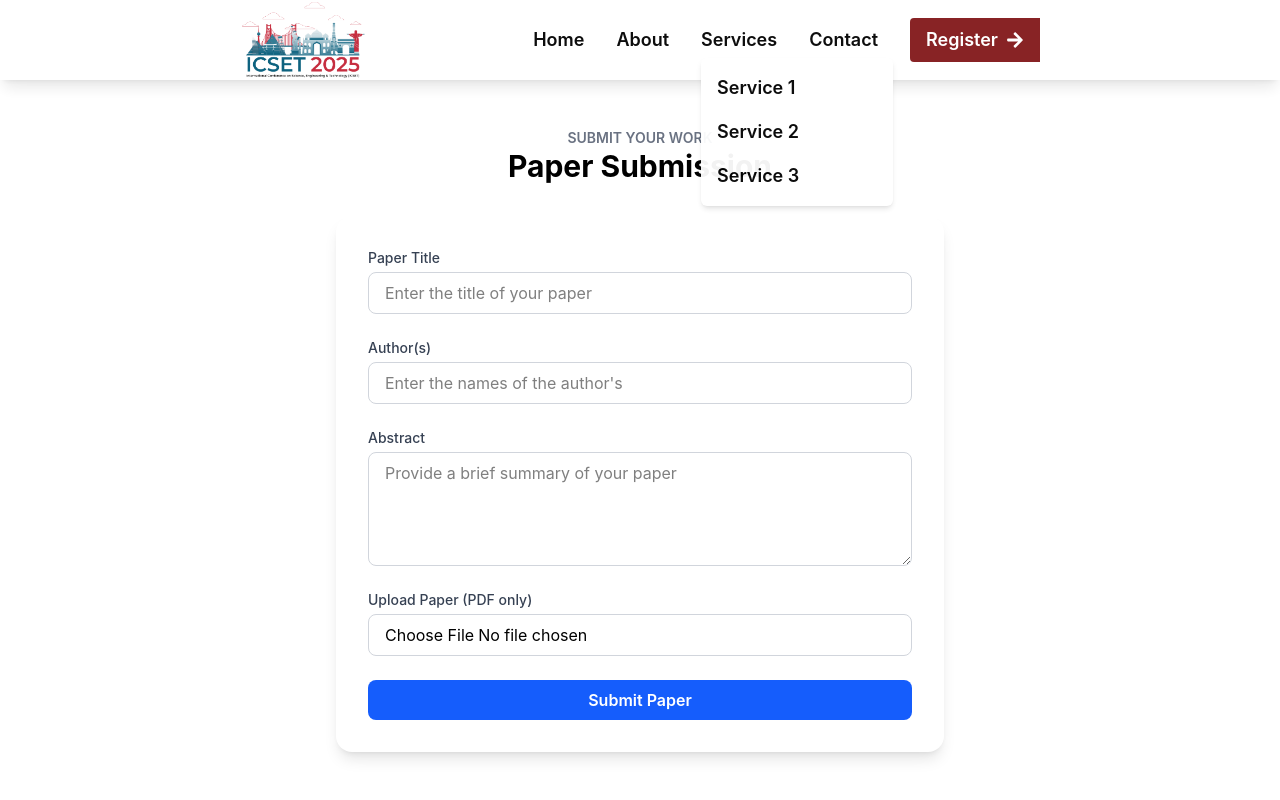
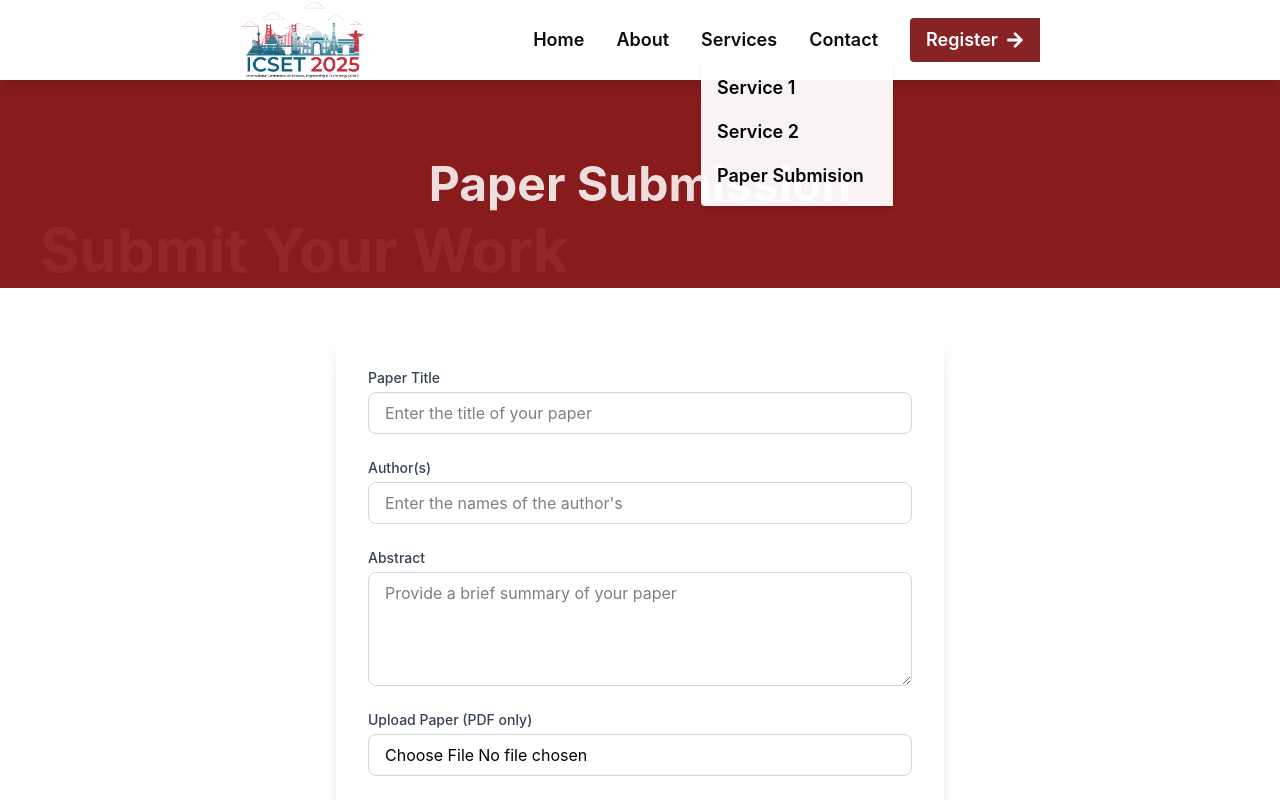
Before and after one commit to vasanth-k20/ICSET-ReactJs, a React (Vite) app: page /papersub in a window 1280 px wide. Both pictures are taken after a click on the button "Services". Shown: the top 800 px of the page. Built offline with nearby package versions, Linux system fonts and the light colour scheme.

Commit message:
14nthdate

```diff
--- a/src/Components/Home/Hero.jsx
+++ b/src/Components/Home/Hero.jsx
@@ -16,7 +16,7 @@ const Hero = () => {
     slidesToShow: 1,
     slidesToScroll: 1,
     autoplay: true,
-    autoplaySpeed: 6000, // Increased time for image change
+    autoplaySpeed: 4000, // Increased time for image change
     arrows: false, // Hide default arrows, using custom ones
   };
 
--- a/src/Components/Pages/Contact.jsx
+++ b/src/Components/Pages/Contact.jsx
@@ -4,7 +4,7 @@ export default function ContactPage() {
             <div>
                 {/* Banner Section */}
                 <div className="relative bg-[#881B1B] py-20 text-white text-center">
-                    <h1 className="text-5xl font-bold relative z-10 opacity-85">GET IN TOUCH</h1>
+                    <h1 className="text-5xl font-bold relative z-10 opacity-85">Get In Touch</h1>
                     <div className="absolute inset-0 mt-33 px-10 opacity-10 flex items-center justify-start">
                         <h1 className="text-6xl font-bold text-[#f99696]">Contact Us</h1>
                     </div>
--- a/src/Components/Pages/PaperSubmission.jsx
+++ b/src/Components/Pages/PaperSubmission.jsx
@@ -1,9 +1,16 @@
 export default function PaperSubmission() {
     return (
-        <section className="w-full lg:w-[50%] mx-auto my-12 text-center px-4">
-            <h4 className="text-sm font-semibold text-gray-500">SUBMIT YOUR WORK</h4>
-            <h2 className="text-3xl font-bold mb-8">Paper Submission</h2>
-
+        <section>
+            <div>
+                {/* Banner Section */}
+                <div className="relative bg-[#881B1B] py-20 text-white text-center">
+                    <h1 className="text-5xl font-bold relative z-10 opacity-85">Paper Submission</h1>
+                    <div className="absolute inset-0 mt-33 px-10 opacity-10 flex items-center justify-start">
+                        <h1 className="text-6xl font-bold text-[#f99696]">Submit Your Work</h1>
+                    </div>
+                </div>
+            </div>
+            <div className="w-full lg:w-[50%] mx-auto my-12 text-center px-4">
                 {/* Submission Form */}
                 <div className="bg-white shadow-lg rounded-2xl p-8 text-left">
                     <form className="space-y-6">
@@ -78,6 +85,7 @@ export default function PaperSubmission() {
                         </div>
                     </form>
                 </div>
+            </div>
         </section>
     );
 }
--- a/src/Core/Header.jsx
+++ b/src/Core/Header.jsx
@@ -58,7 +58,7 @@ const Header = () => {
               About
             </button>
             {isAboutDropdownOpen && (
-              <ul className="absolute left-0 bg-white shadow-md py-2 mt-1 rounded-md w-60">
+              <ul className="absolute left-0 bg-white shadow-md py-2 mt-1 rounded-s w-60">
                 <li><Link to="#" onClick={closeDropdowns} className="block px-4 py-2 hover:bg-gray-100">About The Conference</Link></li>
                 <li><Link to="/committee" onClick={closeDropdowns} className="block px-4 py-2 hover:bg-gray-100">Organizing Committee</Link></li>
                 <li><Link to="#" onClick={closeDropdowns} className="block px-4 py-2 hover:bg-gray-100">Service 3</Link></li>
@@ -75,10 +75,10 @@ const Header = () => {
               Services
             </button>
             {isServicesDropdownOpen && (
-              <ul className="absolute left-0 bg-white shadow-md py-2 mt-1 rounded-md w-48">
+              <ul className="absolute left-0 bg-white shadow-md py-2 mt-1 rounded-s w-48">
                 <li><Link to="#" onClick={closeDropdowns} className="block px-4 py-2 hover:bg-gray-100">Service 1</Link></li>
                 <li><Link to="#" onClick={closeDropdowns} className="block px-4 py-2 hover:bg-gray-100">Service 2</Link></li>
-                <li><Link to="#" onClick={closeDropdowns} className="block px-4 py-2 hover:bg-gray-100">Service 3</Link></li>
+                <li><Link to="/papersub" onClick={closeDropdowns} className="block px-4 py-2 hover:bg-gray-100">Paper Submision</Link></li>
               </ul>
             )}
           </div>
```
Lines whose indentation alone changed are shown as unchanged.
